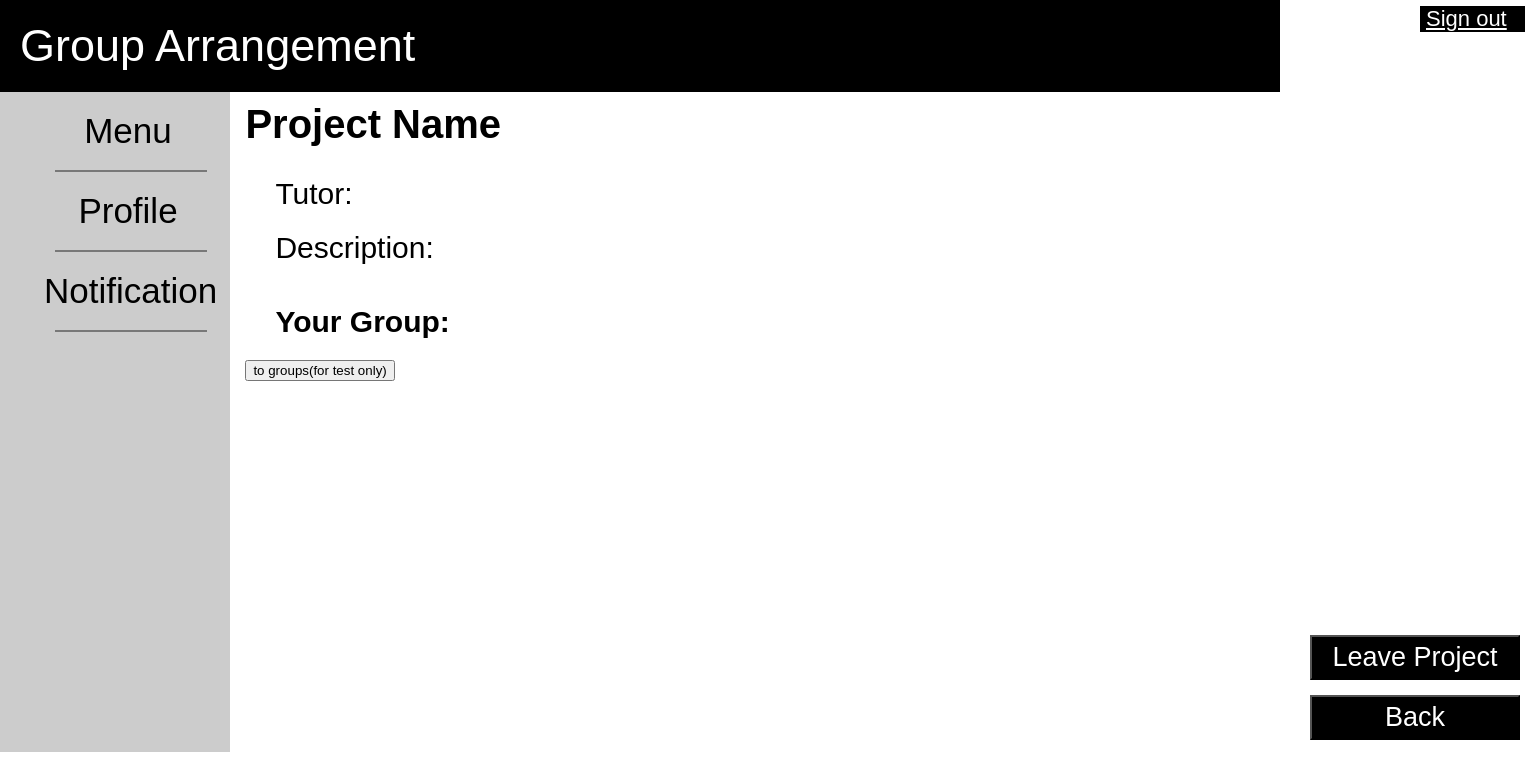
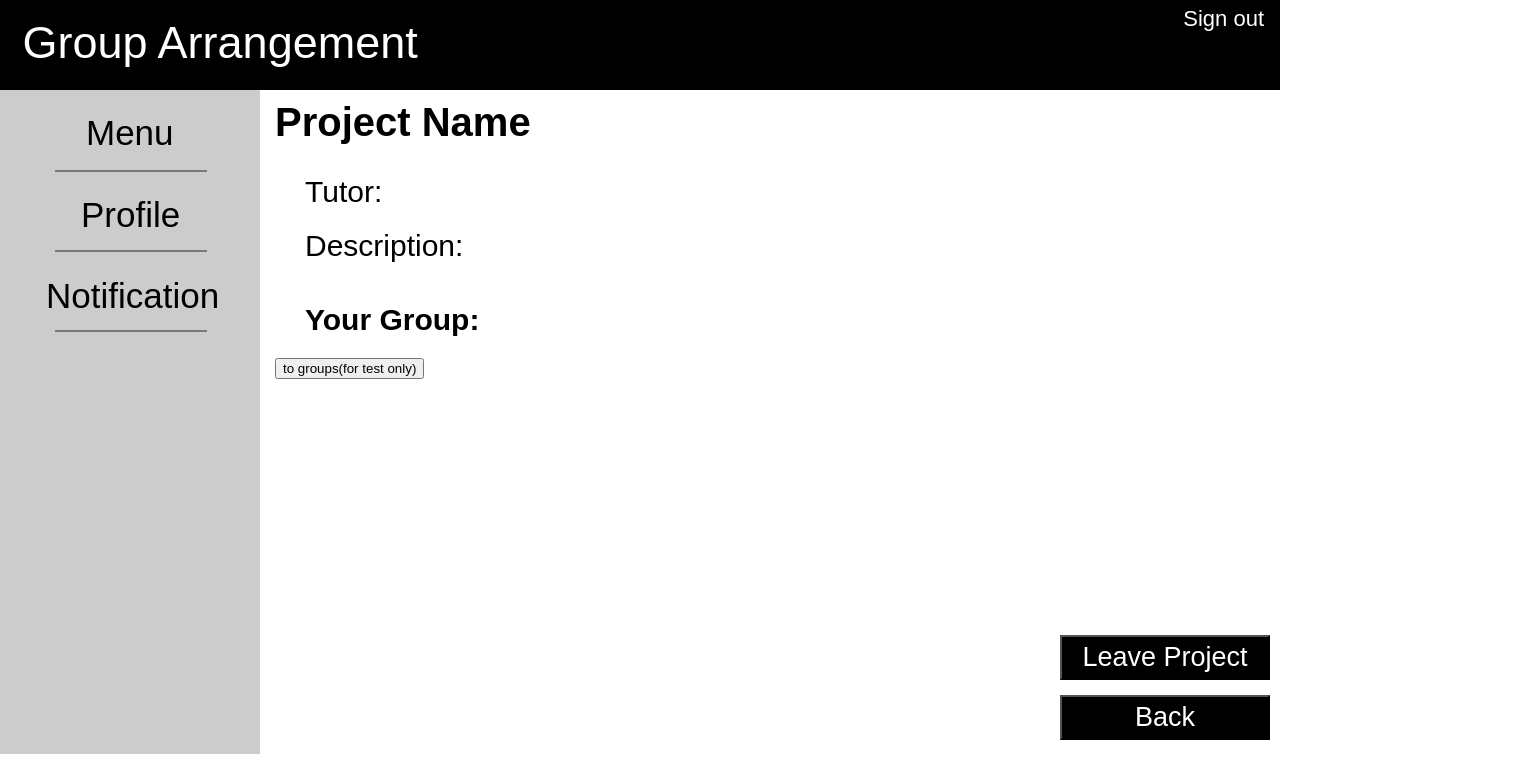
Before and after one commit to pharapeti/group-arrangement, a React (Create React App) app in the folder client/: page /student/project in a window 1280 px wide. Shown: the top 784 px of the page, 1525 px wide, since content can reach past the window. Built offline with nearby package versions, Linux system fonts and the light colour scheme.

Commit message:
Improve the student pages
change the position: absolute to dynamic layout

```diff
--- a/client/src/Components/Student.module.css
+++ b/client/src/Components/Student.module.css
@@ -6,38 +6,41 @@
     font-size: 45px;
     text-align: left;
     color: #FFFFFF;
-    background-color: black;
-    padding: 20px;
+    background-color: #000000;
+    text-indent: 0.5em;
+    width: 100%;
+    height: 90px;
     margin-bottom: 0px;
     margin-top: 0px;
+    line-height: 85px;
 }
+
 .signout{
-    position: absolute;
-    width: 105px;
-    height: 26px;
-    left: 1420px;
-    top: 6px;
-
     font-family: Arial, Helvetica, sans-serif;
     font-style: normal;
     font-weight: normal;
     font-size: 22px;
-    line-height: 18px;
-    display: flex;
-    align-items: center;
-    text-align: center;
-    text-decoration-line: underline;
-    border: none;
+    line-height: 25px;
+    border-style: hidden;
+    float: right;
+    margin-top: 5px;
+    margin-right: 10px;
 
     background-color: black;
     color: #FFFFFF;
+    display: flex;
+    background-position-y: 0px;
+
 }
 .sidebar{
     float: left;
-    width: 18%;
-    height: 660px;
+    width: 260px;
+    min-height: 664px;
+    max-height: 1000px;
     background: #ccc;
     margin-top: 0px;
+    margin-inline-start: 0px;
+    margin-block-start: 0px;
     margin-bottom: 0px;
     margin-right: 15px;
 }
@@ -70,11 +73,8 @@
     font-size: 20px;
 }
 .sidebutton1{
-    position: absolute;
-    width: 180px;
-    height: 50px;
-    left: 38px;
-    top: 105px;
+    margin-left: 80px;
+    margin-top: 30px;
     font-family: Arial, Helvetica, sans-serif;
     font-style: normal;
     font-weight: normal;
@@ -86,11 +86,8 @@
     background-color: #ccc;
 }
 .sidebutton2{
-    position: absolute;
-    width: 180px;
-    height: 50px;
-    left: 38px;
-    top: 185px;
+    margin-left: 75px;
+    margin-top: 53px;
     font-family: Arial, Helvetica, sans-serif;
     font-style: normal;
     font-weight: normal;
@@ -102,11 +99,8 @@
     background-color: #ccc;
 }
 .sidebutton3{
-    position: absolute;
-    width: 180px;
-    height: 50px;
-    left: 38px;
-    top: 265px;
+    margin-left: 40px;
+    margin-top: 52px;
     font-family: Arial, Helvetica, sans-serif;
     font-style: normal;
     font-weight: normal;
@@ -148,55 +142,55 @@
     color: #787874;
 }
 .leaveprojectbtn{
-    position: absolute;
+    float: right;
+    margin-right: 10px;
+    margin-top: 480px;
     width: 210px;
     height: 45px;
-    left: 1310px;
-    top: 635px;
     font-size: 27px;
 
     color: white;
     background-color: black;
 }
 .leavegroupbtn_black{
-    position: absolute;
+    float: right;
+    margin-right: 10px;
+    margin-top: 540px;
     width: 210px;
     height: 45px;
-    left: 1310px;
-    top: 695px;
     font-size: 27px;
 
     color: white;
     background-color: black;
 }
 .leavegroupbtn_white{
-    position: absolute;
+    float: right;
+    margin-right: 10px;
+    margin-top: 540px;
     width: 210px;
     height: 45px;
-    left: 1310px;
-    top: 695px;
     font-size: 27px;
 
     color: black;
     background-color: white;
 }
 .backbtn_black{
-    position: absolute;
     width: 210px;
     height: 45px;
-    left: 1310px;
-    top: 695px;
+    float: right;
+    margin-right: -210px;
+    margin-top: 540px;
     font-size: 27px;
 
     color: white;
     background-color: black;
 }
 .backbtn_white{
-    position: absolute;
     width: 210px;
     height: 45px;
-    left: 1310px;
-    top: 695px;
+    float:right;
+    margin-right: -210px;
+    margin-top: 540px;
     font-size: 27px;
 
     color: black;
--- a/client/src/Components/StudentGroup.js
+++ b/client/src/Components/StudentGroup.js
@@ -7,14 +7,14 @@ class StudentGroup extends Component{
     {
         super(props)
         this.state={
-            leavegroupbtn: true
+            btn_RequestForLeaveGroup: true
         }
     }
 
     handleleavegroup()
     {
         this.setState({
-            leavegroupbtn:!this.state.leavegroupbtn
+            btn_RequestForLeaveGroup:!this.state.btn_RequestForLeaveGroup
         })
         window.location.href="/student/project"
     }
@@ -23,20 +23,28 @@ class StudentGroup extends Component{
         return(
             <body>
                 <div>
-                    <h1 className={css.head}>Group Arrangement</h1>
-                    <button className={css.signout} onClick={()=>window.location.href="/"}>Sign out</button>
+                    <headers>
+                        <h1 className={css.head}>
+                             Group Arrangement
+                            <button className={css.signout} onClick={()=>window.location.href="/"}>Sign out</button>
+                        </h1>
+                    </headers>
                 </div>
                 <div>
-                    <p className={css.sidebar}></p>
+                    <nav className={css.sidebar}>
                     <button className={css.sidebutton1} onClick={()=>{window.location.href="/student/home"}}>Menu</button>
+                    <button className={css.sidebutton2} onClick={()=>{window.location.href="/student/profile"}}>Profile</button>
+                    <button className={css.sidebutton3} onClick={()=>{window.location.href="/student/notification"}}>Notification</button>
+
                     <line className={css.line1}/>
-                    <button className={css.sidebutton2} onClick={()=>{window.location.href="/student/profile"}}>Profile</button>
                     <line className={css.line2}/>
-                    <button className={css.sidebutton3} onClick={()=>{window.location.href="/student/notification"}}>Notification</button>
                     <line className={css.line3}/>
+                    </nav>
                 </div>
                 <div>
                     <h1 className={css.title}>Your Group</h1>
+                    {/* buttons' position is related to the title, which is fixed */}
+                    <button className={this.state.btn_RequestForLeaveGroup?css.leavegroupbtn_black:css.leavegroupbtn_white} onClick={()=>this.handleleavegroup(this)}>Leave Group</button>
                     <br/>
                     <text className={css.subtitle}>Group Name:</text>
                     <br/><br/>
@@ -49,7 +57,7 @@ class StudentGroup extends Component{
                             <th className={css.groupth}>LastName</th>
                             <th className={css.groupth}>StudentId</th>
                         </tr>
-                        {/* //example only */}
+                        {/* //example only, feel free to edit */}
                         <tr className={css.grouptr}>
                             <td className={css.grouptd}>1</td>
                             <td className={css.grouptd}>AAA</td>
@@ -63,8 +71,6 @@ class StudentGroup extends Component{
                             <td className={css.grouptd}>222222222</td>
                         </tr>
                     </table>
-
-                    <button className={this.state.leavegroupbtn?css.leavegroupbtn_black:css.leavegroupbtn_white} onClick={()=>this.handleleavegroup(this)}>Leave Group</button>
                 </div>
             </body>
         )
--- a/client/src/Components/StudentMainMenu.js
+++ b/client/src/Components/StudentMainMenu.js
@@ -7,17 +7,23 @@ class StudentMainMenu extends Component{
         return(
             <body>
                 <div>
-                    <h1 className={css.head}>Group Arrangement</h1>
-                    <button className={css.signout} onClick={()=>window.location.href="/"}>Sign out</button>
+                    <headers>
+                        <h1 className={css.head}>
+                             Group Arrangement
+                            <button className={css.signout} onClick={()=>window.location.href="/"}>Sign out</button>
+                        </h1>
+                    </headers>
                 </div>
                 <div>
-                    <p className={css.sidebar}></p>
-                    <button className={css.sidebutton1} onClick={()=>{window.location.hef="/student/home"}}>Menu</button>
+                    <nav className={css.sidebar}>
+                    <button className={css.sidebutton1} onClick={()=>{window.location.href="/student/home"}}>Menu</button>
+                    <button className={css.sidebutton2} onClick={()=>{window.location.href="/student/profile"}}>Profile</button>
+                    <button className={css.sidebutton3} onClick={()=>{window.location.href="/student/notification"}}>Notification</button>
+
                     <line className={css.line1}/>
-                    <button className={css.sidebutton2} onClick={()=>{window.location.href="/student/profile"}}>Profile</button>
                     <line className={css.line2}/>
-                    <button className={css.sidebutton3} onClick={()=>{window.location.href="/student/notification"}}>Notification</button>
                     <line className={css.line3}/>
+                    </nav>
                 </div>
                 <div>
                     <h1 className={css.title}>Student Menu</h1>
--- a/client/src/Components/StudentNotification.js
+++ b/client/src/Components/StudentNotification.js
@@ -7,17 +7,23 @@ class StudentNotification extends Component{
         return(
             <body>
                 <div>
-                    <h1 className={css.head}>Group Arrangement</h1>
-                    <button className={css.signout} onClick={()=>window.location.href="/"}>Sign out</button>
+                    <headers>
+                        <h1 className={css.head}>
+                             Group Arrangement
+                            <button className={css.signout} onClick={()=>window.location.href="/"}>Sign out</button>
+                        </h1>
+                    </headers>
                 </div>
                 <div>
-                    <p className={css.sidebar}></p>
+                    <nav className={css.sidebar}>
                     <button className={css.sidebutton1} onClick={()=>{window.location.href="/student/home"}}>Menu</button>
+                    <button className={css.sidebutton2} onClick={()=>{window.location.href="/student/profile"}}>Profile</button>
+                    <button className={css.sidebutton3} onClick={()=>{window.location.href="/student/notification"}}>Notification</button>
+
                     <line className={css.line1}/>
-                    <button className={css.sidebutton2} onClick={()=>{window.location.href="/student/profile"}}>Profile</button>
                     <line className={css.line2}/>
-                    <button className={css.sidebutton3} onClick={()=>{window.location.href="/student/notification"}}>Notification</button>
                     <line className={css.line3}/>
+                    </nav>
                 </div>
                 <div>
                     <h1 className={css.title}>Notification</h1>
--- a/client/src/Components/StudentProfile.js
+++ b/client/src/Components/StudentProfile.js
@@ -7,17 +7,24 @@ class StudentProfile extends Component{
         return(
             <body>
                 <div>
-                    <h1 className={css.head}>Group Arrangement</h1>
-                    <button className={css.signout} onClick={()=>window.location.href="/"}>Sign out</button>
+                    <headers>
+                        <h1 className={css.head}>
+                             Group Arrangement
+                            <button className={css.signout} onClick={()=>window.location.href="/"}>Sign out</button>
+                        </h1>
+                    </headers>
                 </div>
                 <div>
-                    <p className={css.sidebar}></p>
+                    <nav className={css.sidebar}>
+
                     <button className={css.sidebutton1} onClick={()=>{window.location.href="/student/home"}}>Menu</button>
+                    <button className={css.sidebutton2} onClick={()=>{window.location.href="/student/profile"}}>Profile</button>
+                    <button className={css.sidebutton3} onClick={()=>{window.location.href="/student/notification"}}>Notification</button>
+
                     <line className={css.line1}/>
-                    <button className={css.sidebutton2} onClick={()=>{window.location.href="/student/profile"}}>Profile</button>
                     <line className={css.line2}/>
-                    <button className={css.sidebutton3} onClick={()=>{window.location.href="/student/notification"}}>Notification</button>
                     <line className={css.line3}/>
+                    </nav>
                 </div>
                 <div>
                     <h1 className={css.title}>Profile</h1>
--- a/client/src/Components/StudentProject.js
+++ b/client/src/Components/StudentProject.js
@@ -7,14 +7,14 @@ class StudentGroup extends Component{
     {
         super(props)
         this.state={
-            backbtn: true
+            btn_BackToStudentHome: true
         }
     }
 
     handlebackbtncolor(btn)
     {
         this.setState({
-            backbtn:!this.state.backbtn
+            btn_BackToStudentHome:!this.state.btn_BackToStudentHome
         })
         window.location.href="/student/home"
     }
@@ -25,20 +25,29 @@ class StudentGroup extends Component{
         return(
             <body>
                 <div>
-                    <h1 className={css.head}>Group Arrangement</h1>
-                    <button className={css.signout} onClick={()=>window.location.href="/"}>Sign out</button>
+                    <headers>
+                        <h1 className={css.head}>
+                             Group Arrangement
+                            <button className={css.signout} onClick={()=>window.location.href="/"}>Sign out</button>
+                        </h1>
+                    </headers>
                 </div>
                 <div>
-                    <p className={css.sidebar}></p>
-                    <button className={css.sidebutton1} onClick={()=>{window.location.hef="/student/home"}}>Menu</button>
+                    <nav className={css.sidebar}>
+                    <button className={css.sidebutton1} onClick={()=>{window.location.href="/student/home"}}>Menu</button>
+                    <button className={css.sidebutton2} onClick={()=>{window.location.href="/student/profile"}}>Profile</button>
+                    <button className={css.sidebutton3} onClick={()=>{window.location.href="/student/notification"}}>Notification</button>
+
                     <line className={css.line1}/>
-                    <button className={css.sidebutton2} onClick={()=>{window.location.href="/student/profile"}}>Profile</button>
                     <line className={css.line2}/>
-                    <button className={css.sidebutton3} onClick={()=>{window.location.href="/student/notification"}}>Notification</button>
                     <line className={css.line3}/>
+                    </nav>
                 </div>
                 <div>
                     <h1 className={css.title}>Project Name</h1>
+                    {/* buttons' position is related to the title, which is fixed */}
+                    <button className={css.leaveprojectbtn}>Leave Project</button>
+                    <button className={this.state.btn_BackToStudentHome? css.backbtn_black:css.backbtn_white} onClick={()=>this.handlebackbtncolor(this)}>Back</button>
                     <br/>
                     <text className={css.subtitle}>Tutor:</text>
                     <br/><br/>
@@ -47,9 +56,6 @@ class StudentGroup extends Component{
                     <text className={css.subtitle}><strong>Your Group:</strong></text>
                     <br/><br/>
                     <button onClick={()=>{window.location.href="/student/project/group"}}>to groups(for test only)</button>
-
-                    <button className={css.leaveprojectbtn}>Leave Project</button>
-                    <button className={this.state.backbtn? css.backbtn_black:css.backbtn_white} onClick={()=>this.handlebackbtncolor(this)}>Back</button>
                 </div>
             </body>
         )
--- a/client/src/index.js
+++ b/client/src/index.js
@@ -3,11 +3,11 @@ import ReactDOM from 'react-dom';
 import './index.css';
 import App from './App';
 import reportWebVitals from './reportWebVitals';
-import Urls from './UrlSet';
+import Root from './Root.js';
 
 ReactDOM.render(
   <React.StrictMode>
-    <Urls/>
+    <Root/>
   </React.StrictMode>,
   document.getElementById('root')
 );
```
Also changed, not shown: client/src/Root.js (renamed from client/src/UrlSet.js).
